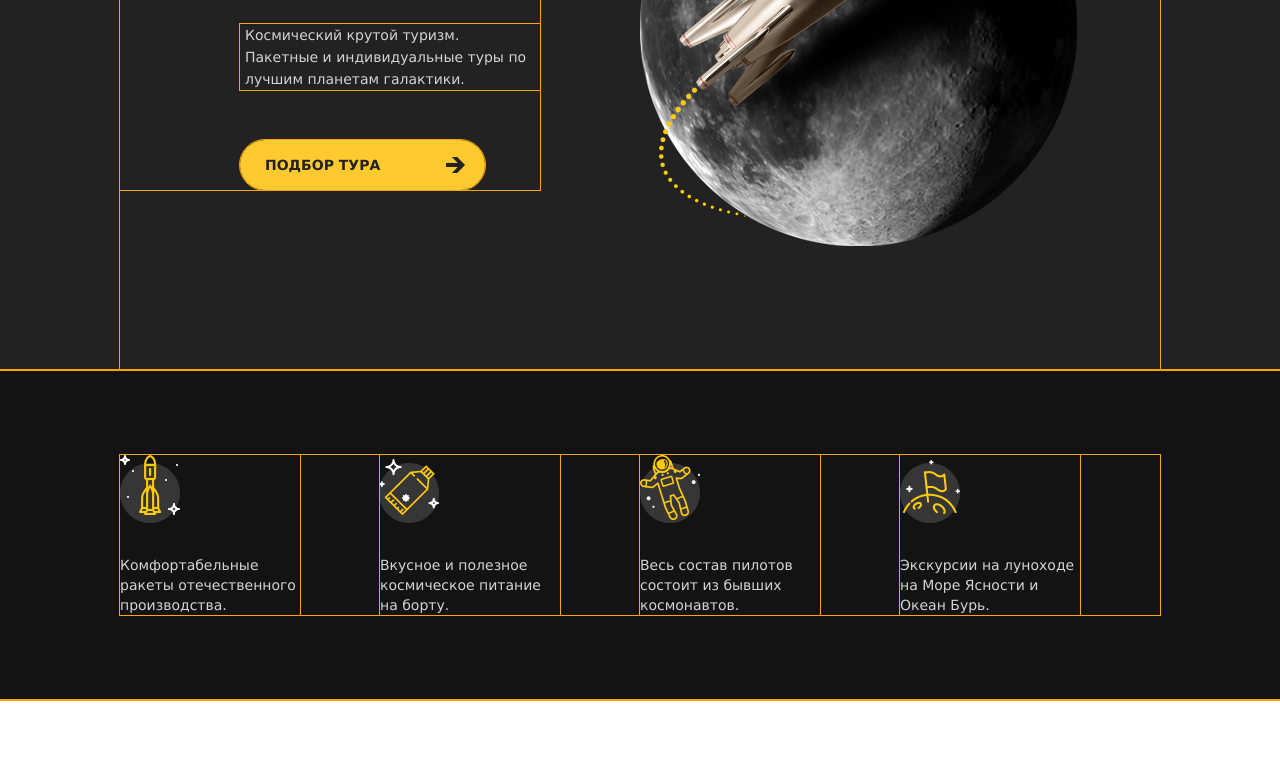
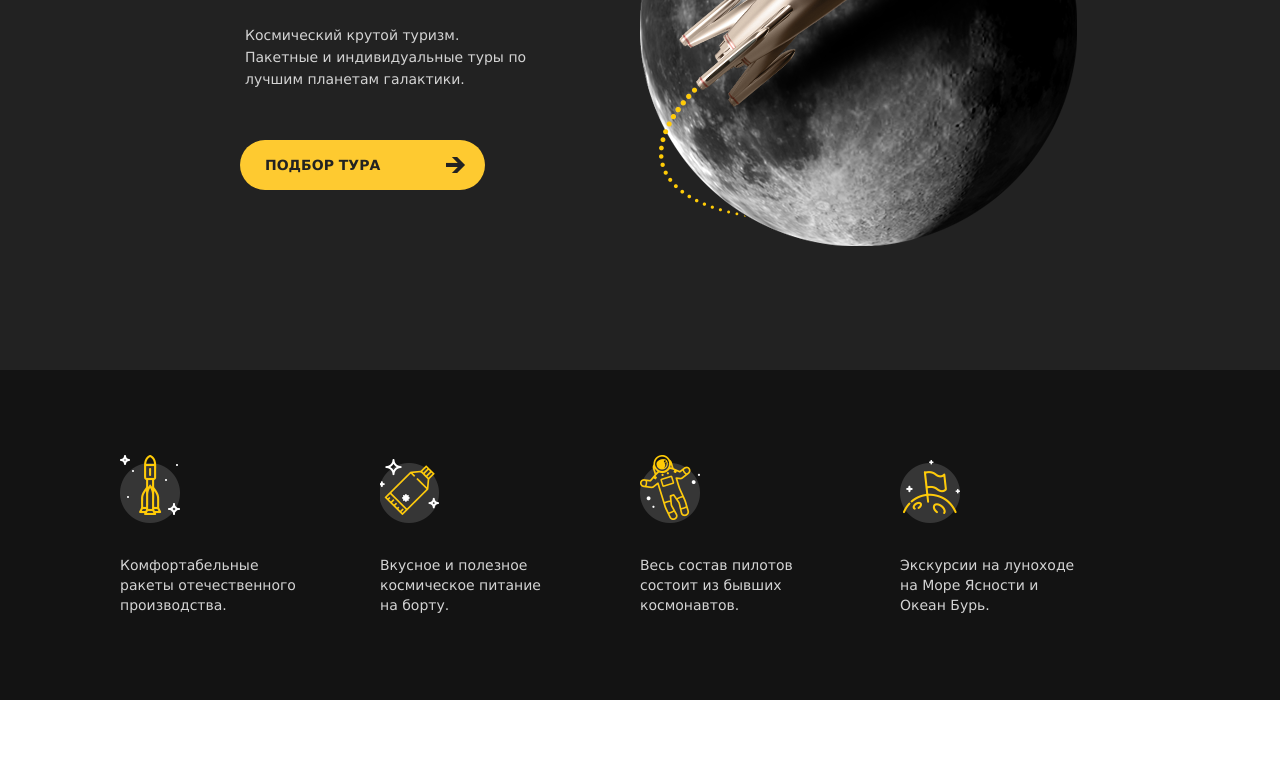
Before and after one commit to sofia592/sitespace, a plain HTML site: page index.HTML in a window 1280 px wide. Shown: the part 321-1097 px from the top of the page. Drawn offline with Linux system fonts and the light colour scheme.

Commit message:
Update style.css

```diff
--- a/css/style.css
+++ b/css/style.css
@@ -1,6 +1,4 @@
-* {
-    outline: 1px solid orange;
-}
+
 body {
   margin: 0;
   padding: 0;
```
